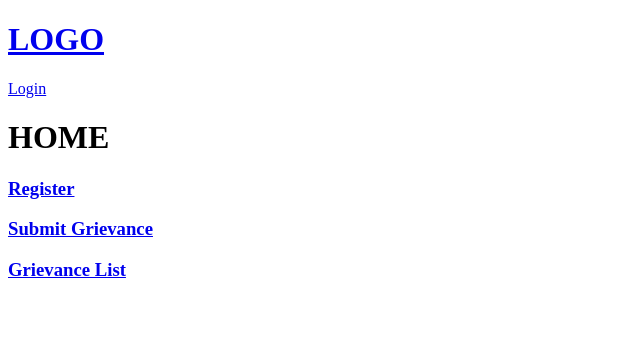
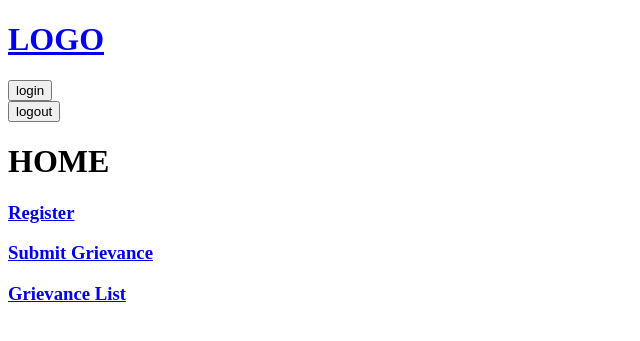
Before and after one commit to jaybalwani/resolve_now, a Django app: template grievances/templates/grievances/home.html in a window 1280 px wide. Shown: the top 341 px of the page, without its empty margins (0-640 px from the left). Run offline with Django 3.2, Linux system fonts and the light colour scheme; the template is opened without the code that fills it, so the values that code supplies are empty.

Commit message:
removed bloat

```diff
--- a/grievances/forms.py
+++ b/grievances/forms.py
@@ -1,4 +1,3 @@
-# grievances/forms.py
 from django import forms
 from django.contrib.auth.forms import UserCreationForm
 from .models import User, Grievance, Message
--- a/grievances/models.py
+++ b/grievances/models.py
@@ -1,4 +1,3 @@
-# grievances/models.py
 from django.db import models
 from django.contrib.auth.models import AbstractUser
 
--- a/grievances/urls.py
+++ b/grievances/urls.py
@@ -1,4 +1,3 @@
-# grievances/urls.py
 from django.urls import path
 from . import views
 from django.contrib.auth import views as auth_views
--- a/grievances/views.py
+++ b/grievances/views.py
@@ -1,4 +1,3 @@
-# grievances/views.py
 from django.shortcuts import render, redirect, get_object_or_404
 from django.contrib.auth.decorators import login_required
 from .models import Grievance, Message, User
--- a/templates/nav.html
+++ b/templates/nav.html
@@ -1,4 +1,8 @@
 <a href="{% url 'home' %}">
     <h1>LOGO</h1>
-    <a href="{% url 'login' %}">Login</a>
+        <a href="{% url 'login' %}"><button type="submit">login</button></a>
+    <form method="post" action="{% url 'logout' %}">
+        {% csrf_token %}
+        <button type="submit">logout</button>
+    </form>
 </a>
```
Also changed, not shown: db.sqlite3.
